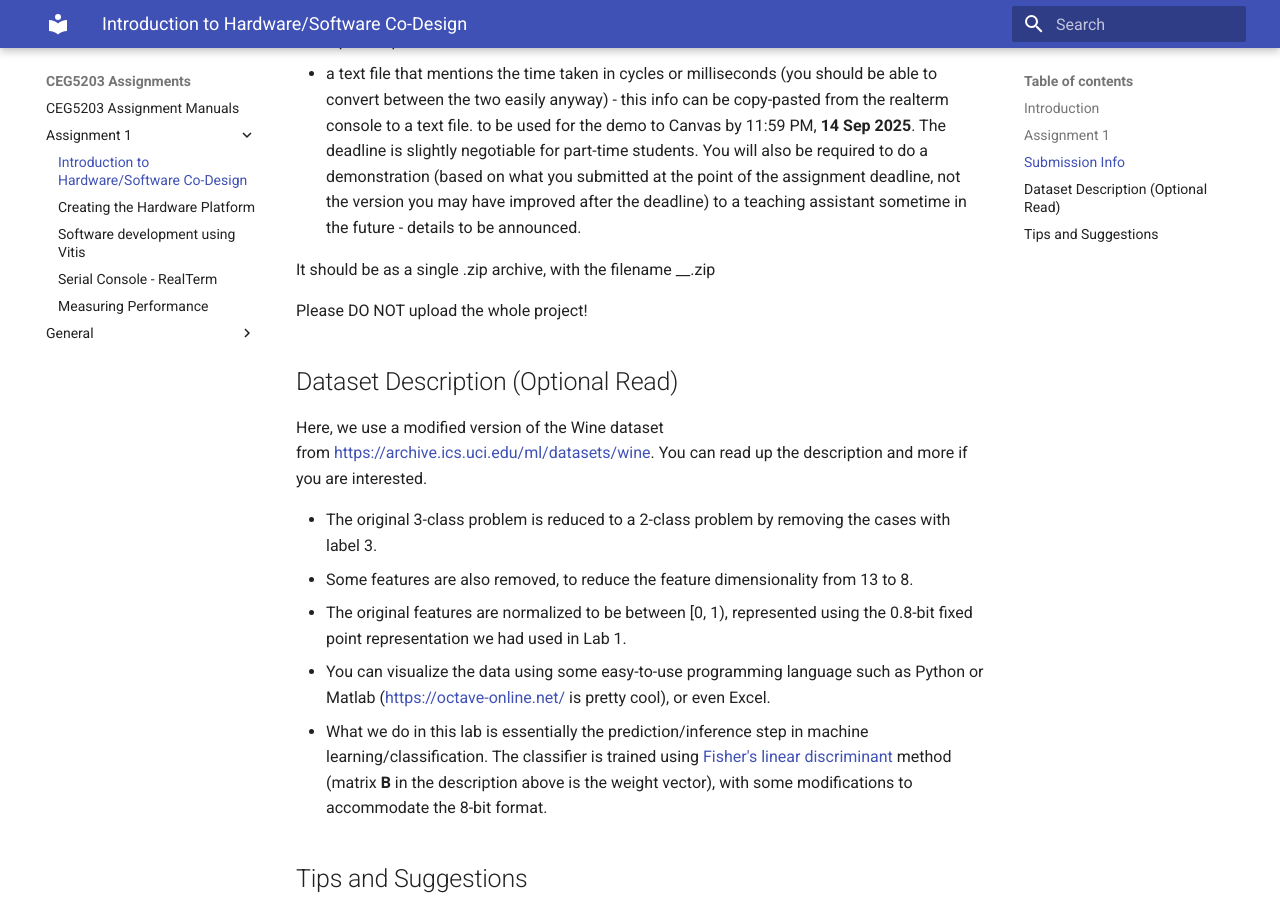
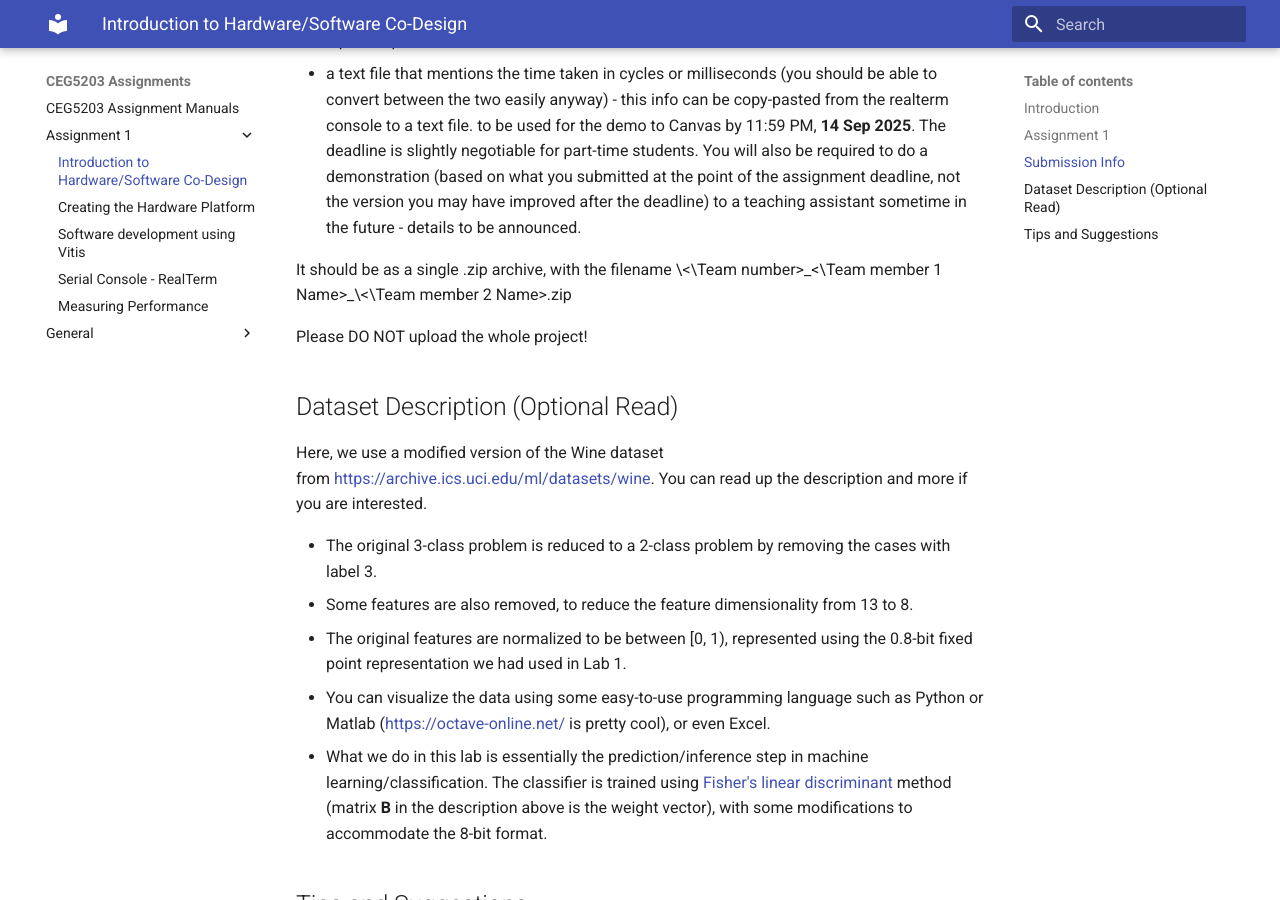
Before and after one commit to NUS-CEG5203/assignments, an MkDocs documentation site: the page built from docs/Assignment_1/1_Intro.md, in a window 1280 px wide and 900 px high, scrolled down 1607 px. Built offline with MkDocs 1.6.1 and Material for MkDocs 9.7.7, drawn with Linux system fonts in a browser that asks for light colours.

Commit message:
Update 1_Intro.md

```diff
--- a/docs/Assignment_1/1_Intro.md
+++ b/docs/Assignment_1/1_Intro.md
@@ -43,7 +43,7 @@ Upload the (only those files you have created/modified, not the entire project f
 to be used for the demo to Canvas by 11:59 PM, **14 Sep 2025**.
 The deadline is slightly negotiable for part-time students. You will also be required to do a demonstration (based on what you submitted at the point of the assignment deadline, not the version you may have improved after the deadline) to a teaching assistant sometime in the future - details to be announced.
 
-It should be as a single .zip archive, with the filename  <Team number>\_<Team member 1 Name>\_<Team member 2 Name>.zip
+It should be as a single .zip archive, with the filename \<\Team number>\_<\Team member 1 Name>\_\<\Team member 2 Name>.zip
 
 Please DO NOT upload the whole project!
 
```
